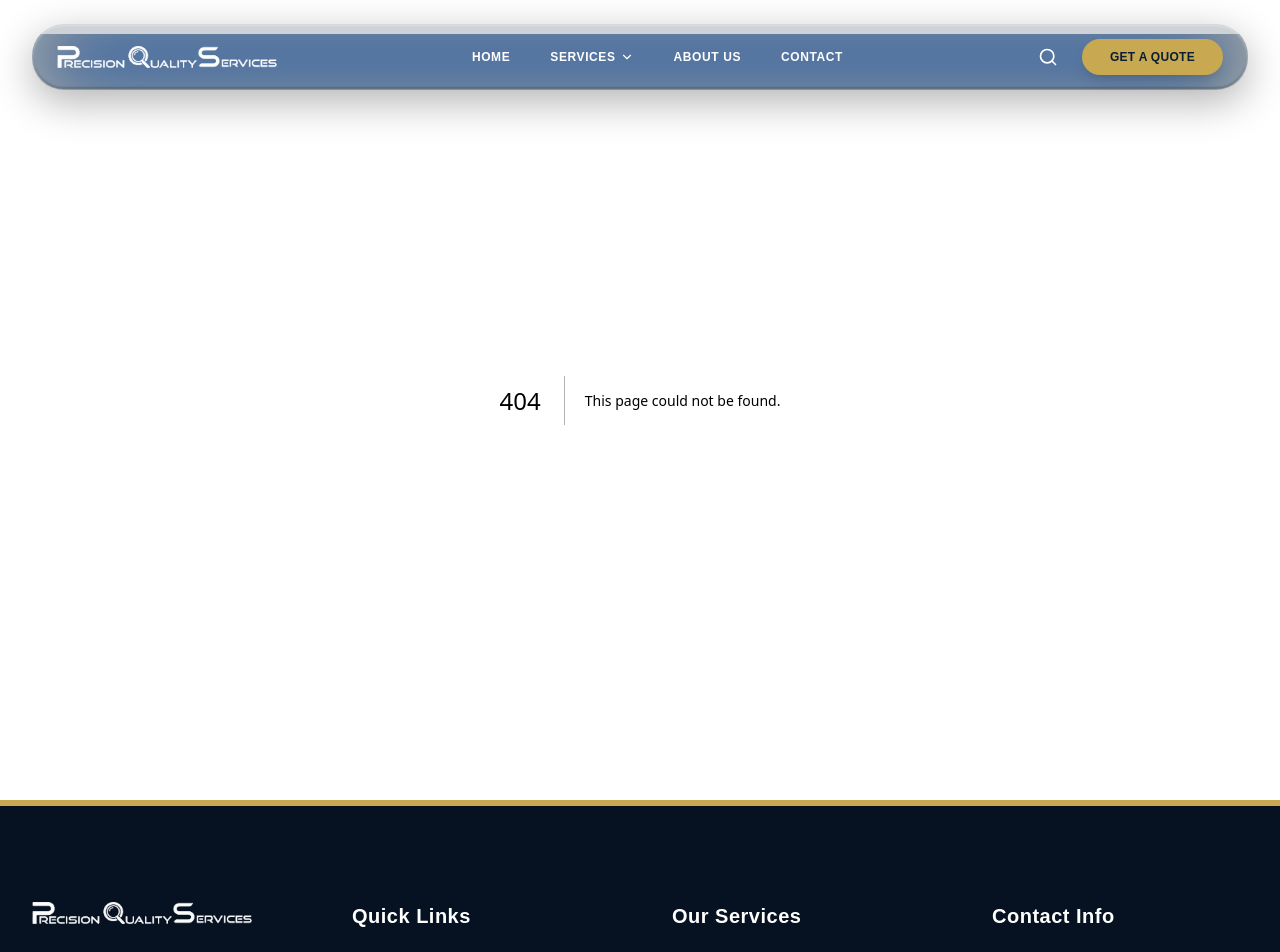
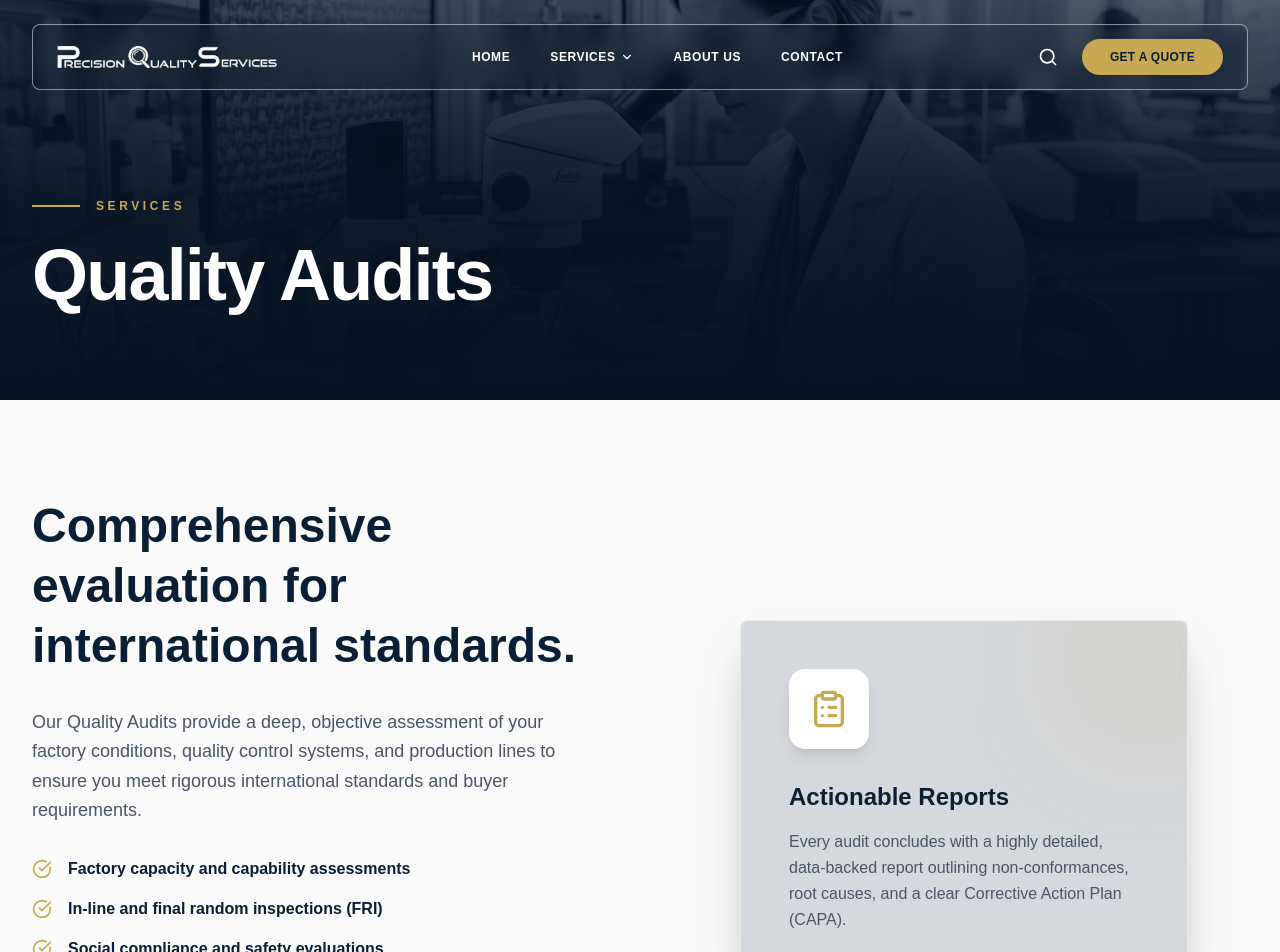
Before and after one commit to AreebIqbal6/PQS-WEBSITE, a Next.js app: page /audits in a window 1280 px wide. Before the commit this address had no page. Shown: the top 952 px of the page. Built offline with nearby package versions, Linux system fonts and the light colour scheme.

Commit message:
fix: revert to clean liquid glass from repo and add missing audits page

```diff
--- /dev/null
+++ b/src/app/audits/page.tsx
@@ -0,0 +1,87 @@
+"use client";
+import React from 'react';
+import { motion } from 'framer-motion';
+import { ArrowRight, CheckCircle, ClipboardList } from 'lucide-react';
+import Link from 'next/link';
+
+const fadeInUp = { hidden: { opacity: 0, y: 40 }, visible: { opacity: 1, y: 0, transition: { duration: 0.8, ease: "easeOut" } } };
+const staggerContainer = { hidden: { opacity: 0 }, visible: { opacity: 1, transition: { staggerChildren: 0.1 } } };
+
+export default function Audits() {
+  return (
+    <div className="flex flex-col min-h-screen bg-[#fafafa]">
+
+      {/* HEADER */}
+      <section className="relative h-[50vh] min-h-[400px] flex items-end pb-20 pt-32 overflow-hidden bg-pqs-dark">
+        <div className="absolute inset-0 z-0 bg-[url('/inspector.jpg')] bg-cover bg-center opacity-30 mix-blend-luminosity"></div>
+        <div className="absolute inset-0 z-10 bg-gradient-to-t from-pqs-dark via-pqs-dark/80 to-transparent"></div>
+
+        <div className="container mx-auto px-4 lg:px-8 relative z-20">
+          <motion.div initial="hidden" animate="visible" variants={staggerContainer} className="max-w-4xl">
+            <motion.div variants={fadeInUp} className="flex items-center gap-4 mb-4">
+              <div className="h-[2px] w-12 bg-pqs-gold"></div>
+              <h2 className="text-pqs-gold font-montserrat font-bold tracking-[0.3em] uppercase text-xs">SERVICES</h2>
+            </motion.div>
+            <motion.h1 variants={fadeInUp} className="text-4xl md:text-6xl lg:text-7xl font-montserrat font-black text-white leading-tight tracking-tight">
+              Quality Audits
+            </motion.h1>
+          </motion.div>
+        </div>
+      </section>
+
+      {/* CONTENT */}
+      <section className="py-24 relative z-30 overflow-hidden">
+        <div className="container mx-auto px-4 lg:px-8 relative z-10">
+          <div className="flex flex-col lg:flex-row gap-20">
+
+            <motion.div initial="hidden" whileInView="visible" viewport={{ once: true, margin: "-10%" }} variants={staggerContainer} className="lg:w-1/2">
+              <motion.h2 variants={fadeInUp} className="text-3xl md:text-5xl font-montserrat font-black text-pqs-navy mb-8 leading-tight">
+                Comprehensive evaluation for international standards.
+              </motion.h2>
+              <motion.p variants={fadeInUp} className="text-gray-600 font-lato text-lg leading-relaxed mb-6">
+                Our Quality Audits provide a deep, objective assessment of your factory conditions, quality control systems, and production lines to ensure you meet rigorous international standards and buyer requirements.
+              </motion.p>
+
+              <motion.div variants={staggerContainer} className="flex flex-col gap-4 mt-8 mb-10">
+                {[
+                  "Factory capacity and capability assessments",
+                  "In-line and final random inspections (FRI)",
+                  "Social compliance and safety evaluations",
+                  "Quality Management System (QMS) audits"
+                ].map((item, i) => (
+                  <motion.div key={i} variants={fadeInUp} className="flex items-center gap-4 text-pqs-navy font-semibold font-lato">
+                    <CheckCircle size={20} className="text-pqs-gold shrink-0" /> {item}
+                  </motion.div>
+                ))}
+              </motion.div>
+
+              <motion.div variants={fadeInUp}>
+                <Link href="/contact" className="group relative inline-flex items-center gap-4 bg-pqs-navy text-white rounded-full px-8 py-4 overflow-hidden transition-all duration-500 hover:bg-pqs-gold shadow-lg hover:shadow-xl hover:-translate-y-1">
+                  <span className="relative z-10 font-montserrat font-bold text-sm tracking-widest">REQUEST AUDIT</span>
+                  <div className="relative z-10 w-8 h-8 rounded-full bg-white/20 flex items-center justify-center group-hover:scale-110 transition-transform duration-500">
+                    <ArrowRight size={16} className="text-white group-hover:translate-x-1 transition-transform" />
+                  </div>
+                </Link>
+              </motion.div>
+            </motion.div>
+
+            <motion.div initial="hidden" whileInView="visible" viewport={{ once: true, margin: "-10%" }} variants={staggerContainer} className="lg:w-1/2 flex items-center justify-center">
+              <motion.div variants={fadeInUp} className="w-full max-w-md liquid-glass-dark p-12 rounded-[3rem] shadow-2xl relative overflow-hidden bg-pqs-navy/5">
+                <div className="absolute -top-10 -right-10 w-40 h-40 bg-pqs-gold/20 rounded-full blur-3xl"></div>
+                <div className="w-20 h-20 rounded-2xl bg-white shadow-lg flex items-center justify-center mb-8 relative z-10">
+                  <ClipboardList size={40} className="text-pqs-gold" />
+                </div>
+                <h3 className="text-2xl font-montserrat font-bold text-pqs-navy mb-4 relative z-10">Actionable Reports</h3>
+                <p className="text-gray-600 font-lato leading-relaxed relative z-10">
+                  Every audit concludes with a highly detailed, data-backed report outlining non-conformances, root causes, and a clear Corrective Action Plan (CAPA).
+                </p>
+              </motion.div>
+            </motion.div>
+
+          </div>
+        </div>
+      </section>
+
+    </div>
+  );
+}
--- a/src/app/components/Header.tsx
+++ b/src/app/components/Header.tsx
@@ -42,7 +42,7 @@ export default function Header() {
                 <Link href="/services" className="text-white hover:text-pqs-gold transition-colors">All Services</Link>
                 <Link href="/services" className="text-white hover:text-pqs-gold transition-colors">Textile Training</Link>
                 <Link href="/services" className="text-white hover:text-pqs-gold transition-colors">Consultancy</Link>
-                <Link href="/services" className="text-white hover:text-pqs-gold transition-colors">Audits</Link>
+                <Link href="/audits" className="text-white hover:text-pqs-gold transition-colors">Audits</Link>
               </div>
             </div>
             <Link href="/about" className="hover:text-pqs-gold transition-colors duration-300">ABOUT US</Link>
--- a/src/app/globals.css
+++ b/src/app/globals.css
@@ -27,34 +27,19 @@ body {
 }
 
 .liquid-glass {
-  background: rgba(255, 255, 255, 0.05); /* Highly transparent for background shine */
-  backdrop-filter: blur(45px) saturate(180%) brightness(1.1) url(#chromatic-glass);
-  -webkit-backdrop-filter: blur(45px) saturate(180%) brightness(1.1) url(#chromatic-glass);
-  border: 1px solid rgba(255, 255, 255, 0.2);
-  border-radius: 2rem;
-  /* iOS Control Center exact shadow profile for 3D edges */
-  box-shadow:
-    inset 0 0 0 1px rgba(255, 255, 255, 0.1),
-    inset 0 1.5px 2px rgba(255, 255, 255, 0.3),
-    inset 0 -1.5px 2px rgba(0, 0, 0, 0.1),
-    0 12px 36px rgba(0, 0, 0, 0.15);
-  will-change: transform, backdrop-filter;
-  transform: translateZ(0); /* Force hardware acceleration */
+  background: transparent;
+  backdrop-filter: blur(9px);
+  -webkit-backdrop-filter: blur(9px);
+  border: 1px solid rgba(255, 255, 255, 0.5);
+  border-radius: 8px;
 }
 
 .liquid-glass-dark {
-  background: rgba(10, 30, 53, 0.2);
-  backdrop-filter: blur(45px) saturate(180%) brightness(0.9) url(#chromatic-glass);
-  -webkit-backdrop-filter: blur(45px) saturate(180%) brightness(0.9) url(#chromatic-glass);
-  border: 1px solid rgba(255, 255, 255, 0.15);
-  border-radius: 2rem;
-  box-shadow:
-    inset 0 0 0 1px rgba(255, 255, 255, 0.1),
-    inset 0 1.5px 2px rgba(255, 255, 255, 0.2),
-    inset 0 -1.5px 2px rgba(0, 0, 0, 0.3),
-    0 12px 40px rgba(0, 0, 0, 0.3);
-  will-change: transform, backdrop-filter;
-  transform: translateZ(0);
+  background: rgba(10, 30, 53, 0.15); /* Slightly visible tint for readability */
+  backdrop-filter: blur(9px);
+  -webkit-backdrop-filter: blur(9px);
+  border: 1px solid rgba(255, 255, 255, 0.5);
+  border-radius: 8px;
 }
 
 .noise-bg {
--- a/src/app/layout.tsx
+++ b/src/app/layout.tsx
@@ -34,28 +34,6 @@ export default function RootLayout({
       <body
         className={`${montserrat.variable} ${lato.variable} antialiased font-sans flex flex-col min-h-screen`}
       >
-        {/* High-Performance Chromatic Aberration Filter (No Turbulence/Displacement to ensure 60fps) */}
-        <svg width="0" height="0" style={{ position: 'absolute', zIndex: -1, visibility: 'hidden' }}>
-          <defs>
-            <filter id="chromatic-glass" x="-20%" y="-20%" width="140%" height="140%">
-              {/* Separate RGB channels and shift them slightly for the chromatic edge effect */}
-              <feOffset dx="3" dy="0" in="SourceGraphic" result="red-shift" />
-              <feOffset dx="-3" dy="0" in="SourceGraphic" result="blue-shift" />
-              <feOffset dx="0" dy="0" in="SourceGraphic" result="green-shift" />
-
-              <feColorMatrix type="matrix" values="1 0 0 0 0  0 0 0 0 0  0 0 0 0 0  0 0 0 1 0" in="red-shift" result="red-only" />
-              <feColorMatrix type="matrix" values="0 0 0 0 0  0 1 0 0 0  0 0 0 0 0  0 0 0 1 0" in="green-shift" result="green-only" />
-              <feColorMatrix type="matrix" values="0 0 0 0 0  0 0 0 0 0  0 0 1 0 0  0 0 0 1 0" in="blue-shift" result="blue-only" />
-
-              <feMerge result="chromatic">
-                <feMergeNode in="red-only" />
-                <feMergeNode in="green-only" />
-                <feMergeNode in="blue-only" />
-              </feMerge>
-            </filter>
-          </defs>
-        </svg>
-
         <SmoothScrolling>
           <Header />
           <main id="page-wrapper" className="flex-grow">{children}</main>
```
